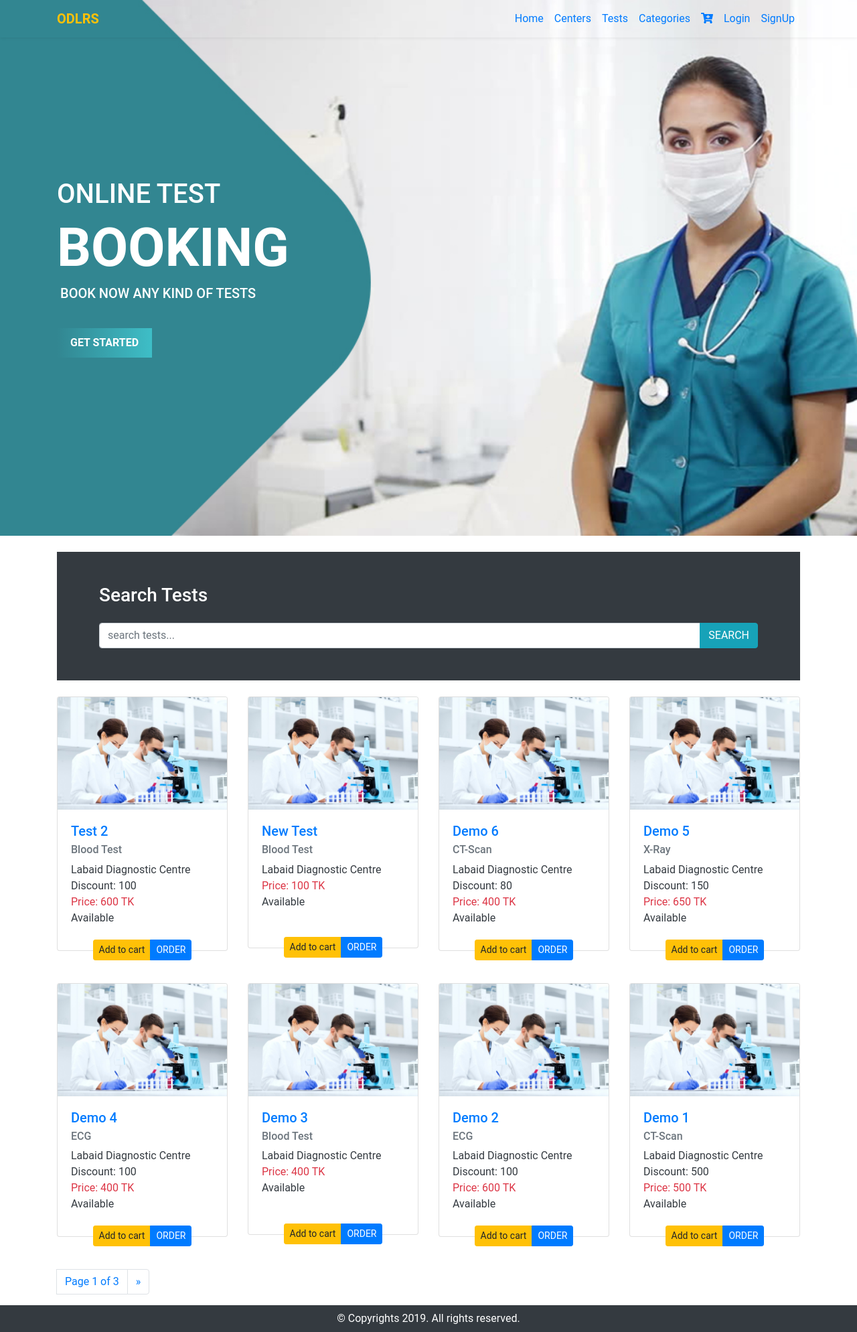
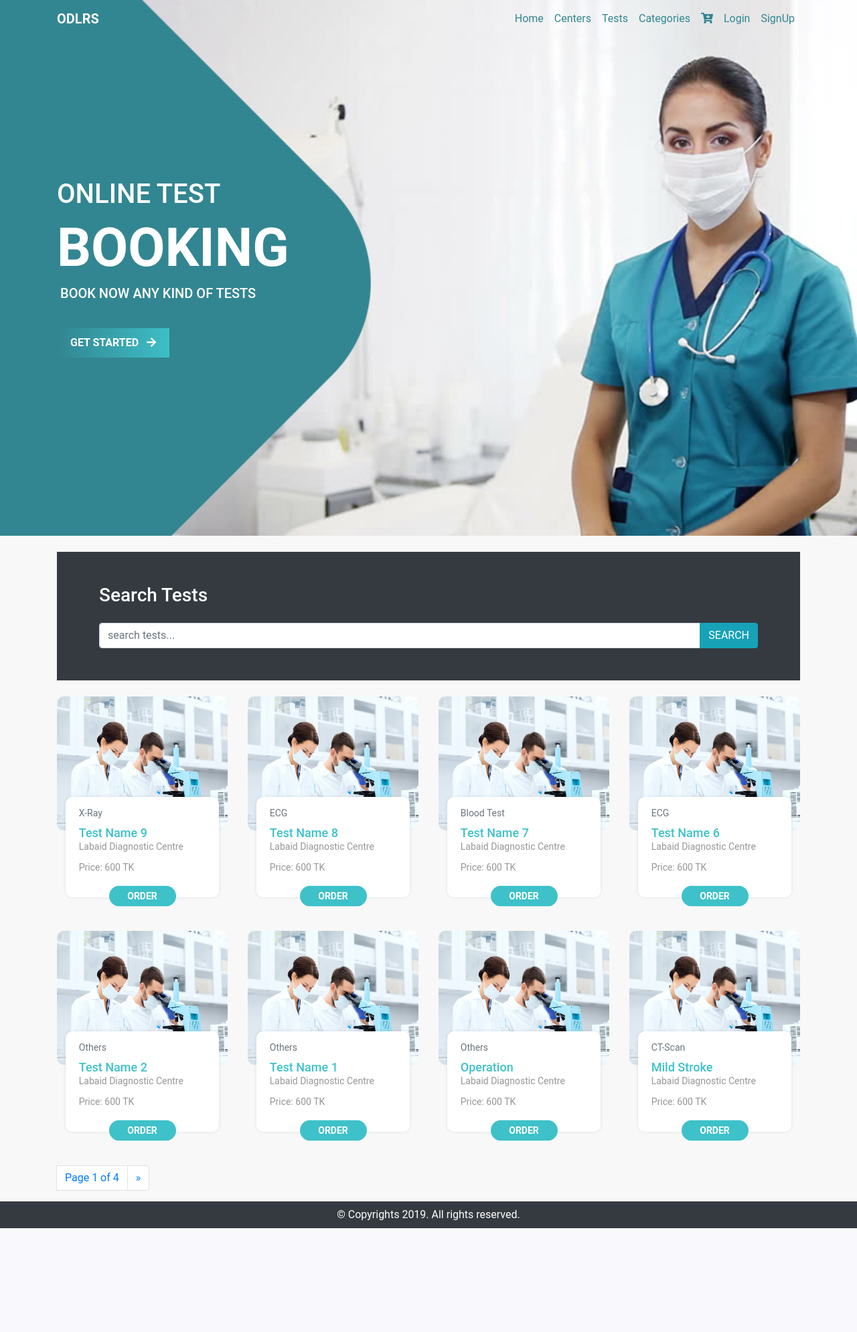
Before and after one commit to siyam04/ODLRS_v.2, a Django app: page / in a window 1280 px wide. Shown: the whole page at 67% size. After the commit the page ends 1834 px from the top, so only its background shows below. Run offline with Django 3.2, Linux system fonts and the light colour scheme; data comes from the database, SQL or seed files in the repository; some libraries are stand-ins or nearby versions.

Commit message:
update design home

```diff
--- a/static/css/style.css
+++ b/static/css/style.css
@@ -7,14 +7,21 @@
   scroll-behavior: smooth;
 }
 
+html,
+body {
+  background: #f8f8f8;
+}
+
 nav.navbar {
   background: transparent;
-  -webkit-box-shadow: 0 0 5px rgba(0, 0, 0, 0.1);
-          box-shadow: 0 0 5px rgba(0, 0, 0, 0.1);
   position: absolute;
   top: 0;
   z-index: 1;
   width: 100%;
+}
+
+nav.navbar ul li a {
+  color: #328691;
 }
 
 .header-image {
@@ -29,8 +36,11 @@ nav.navbar {
 .header-image .header-content {
   position: absolute;
   top: 50%;
+  transform: translateY(-50%);
   -webkit-transform: translateY(-50%);
-          transform: translateY(-50%);
+  -moz-transform: translateY(-50%);
+  -ms-transform: translateY(-50%);
+  -o-transform: translateY(-50%);
   color: white;
   text-transform: uppercase;
 }
@@ -54,6 +64,23 @@ nav.navbar {
   border-radius: 0;
   font-weight: bold;
   border: 600;
+  -webkit-border-radius: 0;
+  -moz-border-radius: 0;
+  -ms-border-radius: 0;
+  -o-border-radius: 0;
+}
+
+.header-image .header-content a.btn:hover i.fa {
+  transform: rotate(90deg);
+  transition: all 0.3s ease-in 0s;
+  -webkit-transition: all 0.3s ease-in 0s;
+  -moz-transition: all 0.3s ease-in 0s;
+  -ms-transition: all 0.3s ease-in 0s;
+  -o-transition: all 0.3s ease-in 0s;
+  -webkit-transform: rotate(90deg);
+  -moz-transform: rotate(90deg);
+  -ms-transform: rotate(90deg);
+  -o-transform: rotate(90deg);
 }
 
 p {
@@ -61,10 +88,88 @@ p {
 }
 
 .card {
-  margin-bottom: 3rem;
+  width: 100%;
+  height: auto;
+  background: none;
+  border: 0;
+  /* .btn-block button{} */
 }
 
-.add-to-cart-box {
+.card .card-title {
+  margin-bottom: 0;
+}
+
+.card .card-title img {
+  border-radius: 10px;
+  min-height: 200px;
+  -webkit-border-radius: 10px;
+  -moz-border-radius: 10px;
+  -ms-border-radius: 10px;
+  -o-border-radius: 10px;
+}
+
+.card .card-body {
+  width: 90%;
+  min-height: 150px;
+  -webkit-box-shadow: 0 0 5px rgba(0, 0, 0, 0.1);
+          box-shadow: 0 0 5px rgba(0, 0, 0, 0.1);
+  margin: auto;
+  border-radius: 10px;
+  -webkit-border-radius: 10px;
+  -moz-border-radius: 10px;
+  -ms-border-radius: 10px;
+  -o-border-radius: 10px;
+  position: relative;
+  top: -50px;
+  background: #fff;
+  padding-bottom: 0;
+}
+
+.card .card-body p {
+  font-size: 14px;
+  color: #969696;
+}
+
+.card .card-body p.price {
+  margin-top: 10px;
+}
+
+.card .card-body h6 {
+  font-size: 18px;
+  margin-bottom: 0;
+}
+
+.card .card-body h6 a {
+  color: #3ec1c9;
+  text-decoration: none;
+}
+
+.card a.order-btn {
+  position: relative;
+  bottom: -32px;
+  left: 50%;
+  transform: translate(-50%, -50%);
+  min-width: 100px;
+  border-radius: 30px;
+  background: #3ec1c9;
+  color: white;
+  font-weight: bold;
+  transition: all 0.3s ease-in 0s;
+  -webkit-transition: all 0.3s ease-in 0s;
+  -moz-transition: all 0.3s ease-in 0s;
+  -ms-transition: all 0.3s ease-in 0s;
+  -o-transition: all 0.3s ease-in 0s;
+  -webkit-border-radius: 30px;
+  -moz-border-radius: 30px;
+  -ms-border-radius: 30px;
+  -o-border-radius: 30px;
+  -webkit-transform: translate(-50%, -50%);
+  -moz-transform: translate(-50%, -50%);
+  -ms-transform: translate(-50%, -50%);
+  -o-transform: translate(-50%, -50%);
+}
+
+.card .add-to-cart-box {
   position: fixed;
   top: 20%;
   right: -350px;
@@ -73,15 +178,4 @@ p {
   z-index: 1111;
   display: block;
 }
-
-.welcome .card-body {
-  min-height: 190px;
-}
-
-.btn-block {
-  /* margin: auto; */
-  margin-bottom: -15px;
-}
-
-/* .btn-block button{} */
 /*# sourceMappingURL=style.css.map */
--- a/static/css/style.scss
+++ b/static/css/style.scss
@@ -6,13 +6,22 @@
   scroll-behavior: smooth;
 }
 
+html,
+body {
+  background: #f8f8f8;
+}
+
 nav.navbar {
   background: transparent;
-  box-shadow: 0 0 5px rgba(0, 0, 0, 0.1);
+  // box-shadow: 0 0 5px rgba(0, 0, 0, 0.1);
   position: absolute;
   top: 0;
   z-index: 1;
   width: 100%;
+
+  ul li a {
+    color: #328691;
+  }
 }
 
 .header-image {
@@ -27,6 +36,10 @@ nav.navbar {
     position: absolute;
     top: 50%;
     transform: translateY(-50%);
+    -webkit-transform: translateY(-50%);
+    -moz-transform: translateY(-50%);
+    -ms-transform: translateY(-50%);
+    -o-transform: translateY(-50%);
     color: white;
     text-transform: uppercase;
 
@@ -48,6 +61,23 @@ nav.navbar {
       border-radius: 0;
       font-weight: bold;
       border: 600;
+      -webkit-border-radius: 0;
+      -moz-border-radius: 0;
+      -ms-border-radius: 0;
+      -o-border-radius: 0;
+
+      &:hover i.fa {
+        transform: rotate(90deg);
+        transition: all 0.3s ease-in 0s;
+        -webkit-transition: all 0.3s ease-in 0s;
+        -moz-transition: all 0.3s ease-in 0s;
+        -ms-transition: all 0.3s ease-in 0s;
+        -o-transition: all 0.3s ease-in 0s;
+        -webkit-transform: rotate(90deg);
+        -moz-transform: rotate(90deg);
+        -ms-transform: rotate(90deg);
+        -o-transform: rotate(90deg);
+      }
     }
   }
 }
@@ -57,7 +87,85 @@ p {
 }
 
 .card {
-  margin-bottom: 3rem;
+  // margin-bottom: 3rem;
+  width: 100%;
+  height: auto;
+  background: none;
+  border: 0;
+
+  .card-title {
+    margin-bottom: 0;
+
+    img {
+      border-radius: 10px;
+      min-height: 200px;
+      -webkit-border-radius: 10px;
+      -moz-border-radius: 10px;
+      -ms-border-radius: 10px;
+      -o-border-radius: 10px;
+    }
+  }
+
+  .card-body {
+    width: 90%;
+    min-height: 150px;
+    box-shadow: 0 0 5px rgba(0, 0, 0, 0.1);
+    margin: auto;
+    border-radius: 10px;
+    -webkit-border-radius: 10px;
+    -moz-border-radius: 10px;
+    -ms-border-radius: 10px;
+    -o-border-radius: 10px;
+    position: relative;
+    top: -50px;
+    background: #fff;
+    padding-bottom: 0;
+
+    p {
+      font-size: 14px;
+      color: #969696;
+
+      &.price {
+        margin-top: 10px;
+      }
+    }
+
+    h6 {
+      font-size: 18px;
+      margin-bottom: 0;
+
+      a {
+        color: #3ec1c9;
+        text-decoration: none;
+      }
+    }
+
+  }
+
+  a.order-btn {
+    position: relative;
+    bottom: -32px;
+    left: 50%;
+    transform: translate(-50%, -50%);
+    min-width: 100px;
+    border-radius: 30px;
+    background: #3ec1c9;
+    color: white;
+    font-weight: bold;
+    transition: all 0.3s ease-in 0s;
+    -webkit-transition: all 0.3s ease-in 0s;
+    -moz-transition: all 0.3s ease-in 0s;
+    -ms-transition: all 0.3s ease-in 0s;
+    -o-transition: all 0.3s ease-in 0s;
+    -webkit-border-radius: 30px;
+    -moz-border-radius: 30px;
+    -ms-border-radius: 30px;
+    -o-border-radius: 30px;
+    -webkit-transform: translate(-50%, -50%);
+    -moz-transform: translate(-50%, -50%);
+    -ms-transform: translate(-50%, -50%);
+    -o-transform: translate(-50%, -50%);
+
   }
 
   .add-to-cart-box {
@@ -70,13 +178,9 @@ p {
     display: block;
   }
 
-.welcome .card-body {
-  min-height: 190px;
-}
-
-.btn-block {
-  /* margin: auto; */
-  margin-bottom: -15px;
-}
+  // .welcome .card-body {
+  //   min-height: 190px;
+  // }
 
   /* .btn-block button{} */
+}
--- a/templates/base.html
+++ b/templates/base.html
@@ -26,7 +26,7 @@
 
 	<nav class="navbar navbar-expand-lg">
 		<div class="container">
-			<a class="navbar-brand text-warning" href="{% url 'home' %}"><b>ODLRS</b></a>
+			<a class="navbar-brand text-white" href="{% url 'home' %}"><b>ODLRS</b></a>
 			<button class="navbar-toggler" type="button" data-toggle="collapse" data-target="#navbarSupportedContent"
 				aria-controls="navbarSupportedContent" aria-expanded="false" aria-label="Toggle navigation">
 				<span class="navbar-toggler-icon"></span>
@@ -73,11 +73,10 @@
 		</div>
 	</nav>
 
-	<div class="add-to-cart-box" id="add-to-cart">
+	<!-- <div class="add-to-cart-box" id="add-to-cart">
 		<div class="card">
 			<div class="card-header">
 				<h5 class="card-title float-left">Lorem, ipsum dolor.</h5>
-				<!-- <button class="btn btn-danger btn-sm slide-right"> Close </button> -->
 				<button type="button" class="close  slide-right">
 					<span aria-hidden="true">&times;</span>
 				</button>
@@ -88,7 +87,7 @@
 
 			</div>
 		</div>
-	</div>
+	</div> -->
 
 	{% block content %} {% endblock %} {% block extra_body %} {% endblock %}
 
--- a/templates/home.html
+++ b/templates/home.html
@@ -11,7 +11,7 @@
             <h2>booking</h2>
             <h5>book now any kind of tests</h5>
 
-            <a href="#welcome" class="btn"> get started </a>
+            <a href="#welcome" class="btn"> get started <i class="fa fa-arrow-right pl-2"></i> </a>
         </div>
     </div>
 </div>
@@ -19,6 +19,7 @@
 <div class="welcome container text-dark" id="welcome">
 
     <div class="bg-dark p-5 my-4">
+
         <div class="container">
             <h3 class="text-white mb-4">Search Tests</h3>
 
@@ -42,35 +43,43 @@
         {% for test in paginator_dataset %}
         <div class="col-3">
             <div class="card">
-                <img src="{{ test.image.url }}" class="card-img-top" alt="..." width="100%">
+                <div class="card-title">
+                    <img src="{{ test.image.url }}" class="card-img-top" alt="..." width="100%">
+                    <!-- {% if test.discount %}
+                    <p class="card-text">Discount: {{ test.discount }}</p>
+                    {% endif %} -->
+                </div>
 
                 <div class="card-body">
-                    <h5 class="card-title">
+                    <p class="card-subtitle mb-2 text-muted">{{ test.category }}</p>
+
+                    <h6 class="">
                         <a href="{% url 'tests:test-details' test.id %}">{{ test.test_name }}</a>
-                    </h5>
-                    <h6 class="card-subtitle mb-2 text-muted">{{ test.category }}</h6>
+                    </h6>
+
                     <p class="card-text">{{ test.center }}</p>
 
-                    {% if test.discount %}
-                    <p class="card-text">Discount: {{ test.discount }}</p>
-                    {% endif %}
 
-                    <p class="card-text text-danger">Price: <span id="price">{{ test.price }}</span> TK</p>
-                    <p class="card-text">{{ test.active_status }}</p>
+                    <p class="card-text text-dange price">Price: <span id="price">{{ test.price }}</span> TK</p>
+                    <!-- <p class="card-text">{{ test.active_status }}</p> -->
 
+                    <a class="btn btn-sm order-btn text-center" href="{% url 'tests:order' test.id %}" type="submit">
+                        ORDER
+                    </a>
                 </div>
 
-                <div class="btn-block text-center">
+                <!-- <div class="btn-block text-center">
                     <p class="btn-group">
                         <button class="btn btn-warning btn-sm cart-btn" id="cart-btn" data-slug="{{ test.id }}">
                             Add to cart
                         </button>
 
-                        <a class="btn btn-primary btn-sm " href="{% url 'tests:order' test.id %}" type="submit">
+                        <a class="btn btn-sm order-btn" href="{% url 'tests:order' test.id %}" type="submit">
                             ORDER
                         </a>
+
                     </p>
-                </div>
+                </div> -->
 
             </div>
         </div>
```
Also changed, not shown: db.sqlite3, 1 other file. Lines whose indentation alone changed are shown as unchanged.
